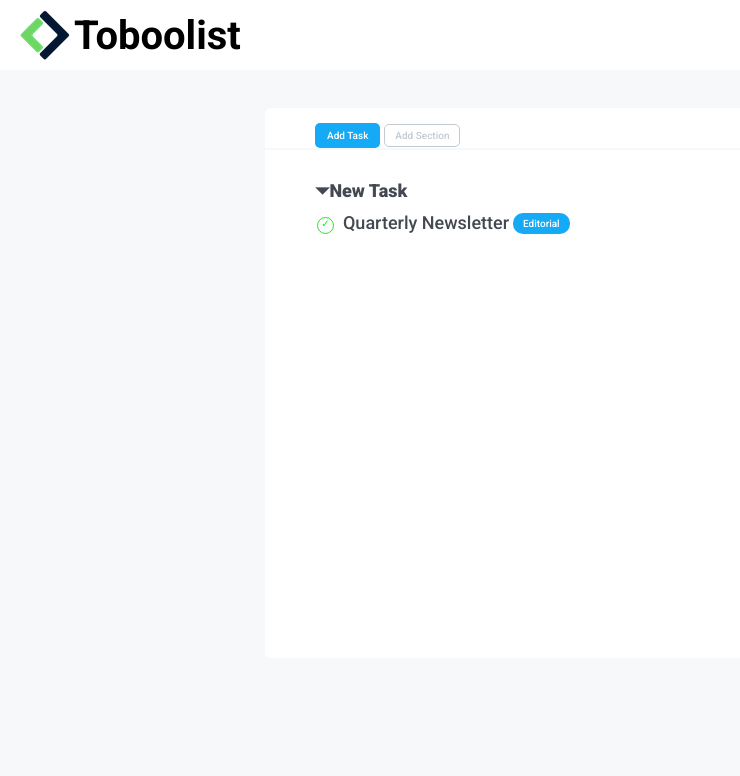
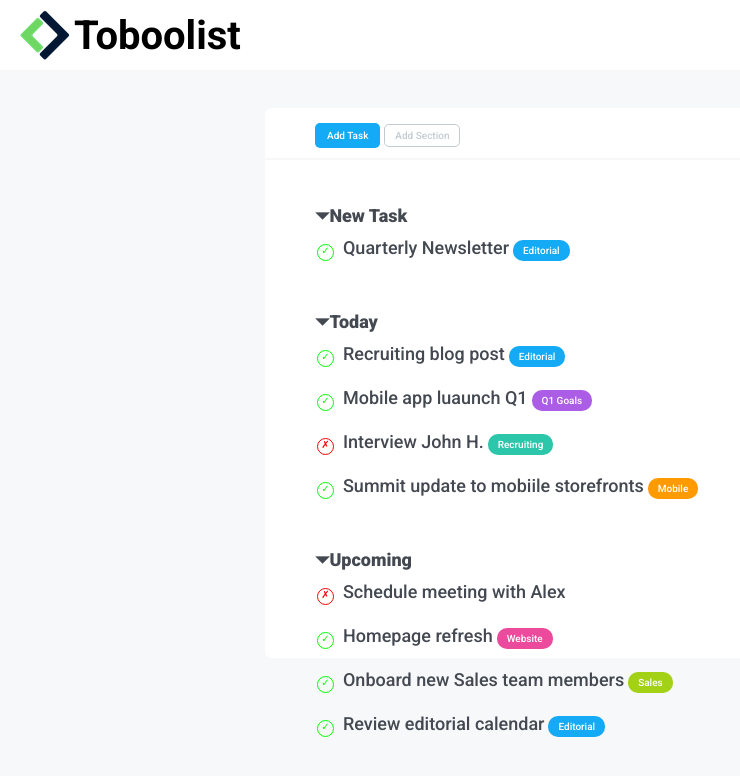
Before and after one commit to Murky-5/html-css-toboolist, a plain HTML site: page index.html in a window 1280 px wide. Shown: the whole page, without its empty margins (0-740 px from the left). Drawn offline with Linux system fonts and the light colour scheme; a web font is replaced by a local one.

Commit message:
main_schedule_filled

```diff
--- a/css/style.css
+++ b/css/style.css
@@ -39,8 +39,9 @@ main{
 }
 
 section{
-    padding: 15px 0 0 50px;
+    padding: 15px 0 10px 50px;
 }
+
 
 /* Buttons */
 
@@ -70,17 +71,20 @@ hr{
     border: 1px solid #F6F8F9;
 }
 
+
+
 .s2{
-    padding-top: 30px;
     color: #434851;
 }
+
+
 
 .strong{
     display: block;
 
     font-weight: 900;
     font-size: 18px;
-    margin-bottom: 10px;
+    margin: 30px 0 10px 0;
 }
 
 .div{
@@ -90,17 +94,42 @@ hr{
     color: #00FF00;
     font-size: x-small;
     text-align: center;
-    margin: 0 5px 0 2px;
+    margin: 0 5px 20px 2px;
     border-radius: 100%;
     border: 1px solid #00FF00;
+}
+
+.cross {
+    color: #FF0000;
+    border-color: #FF0000;
 }
 
 .a {
     font-weight: 450;
     font-size: 18px;
-    text-align: center;
+    vertical-align: baseline;
 }
 
 .blue {
     background-color: #14AAF5;
 }
+
+.green {
+    background-color: #2CC6AB;
+}
+
+.green_lime {
+    background-color: #A3D116;
+}
+
+.orange {
+    background-color: #FF9B00;
+}
+
+.pink {
+    background-color: #EC4A9D;
+}
+
+.purple {
+    background-color: #ab5de6;
+}
--- a/index.html
+++ b/index.html
@@ -25,12 +25,45 @@
             <hr />
             <section class="s2">
                 <strong class="h1 strong">&#9207;New Task</strong>
-                <div class="div">&check;</div>
-                <a class="h1 a">Quarterly Newsletter</a>
-                <div class="btn blue">Editorial</div>
+                    <div class="div">&check;</div>
+                        <a class="h1 a">Quarterly Newsletter</a>
+                            <div class="btn blue">Editorial</div>
+                                <br />
+
+                <strong class="h1 strong">&#9207;Today</strong>
+                    <div class="div">&check;</div>
+                        <a class="h1 a">Recruiting blog post</a>
+                            <div class="btn blue">Editorial</div>
+                                <br />
+                    <div class="div">&check;</div>
+                        <a class="h1 a">Mobile app luaunch Q1</a>
+                            <div class="btn purple">Q1 Goals</div>
+                                <br />
+                    <div class="div cross">&cross;</div>
+                        <a class="h1 a">Interview John H.</a>
+                            <div class="btn green">Recruiting</div>
+                                <br />
+                    <div class="div">&check;</div>
+                        <a class="h1 a">Summit update to mobiile storefronts</a>
+                            <div class="btn orange">Mobile</div>
+                                <br />
+
+                <strong class="h1 strong">&#9207;Upcoming</strong>
+                    <div class="div cross">&cross;</div>
+                        <a class="h1 a">Schedule meeting with Alex</a>
+                            <br />
+                    <div class="div">&check;</div>
+                        <a class="h1 a">Homepage refresh</a>
+                            <div class="btn pink">Website</div>
+                                <br />
+                    <div class="div">&check;</div>
+                        <a class="h1 a">Onboard new Sales team members</a>
+                            <div class="btn green_lime">Sales</div>
+                                <br />
+                    <div class="div">&check;</div>
+                        <a class="h1 a">Review editorial calendar</a>
+                            <div class="btn blue">Editorial</div>
             </section>
-
         </main>
-
     </body>
 </html>
```
